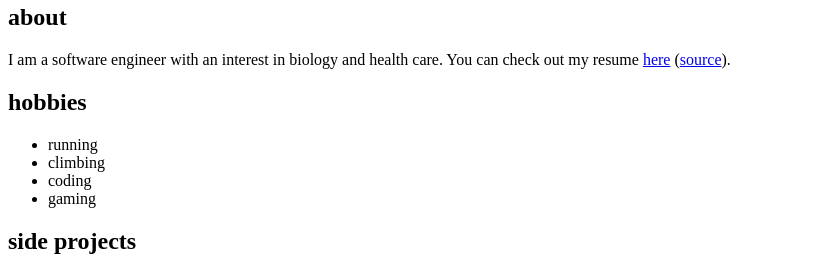
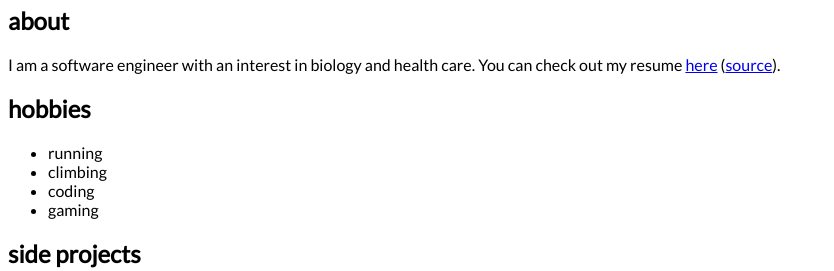
Before and after one commit to tneely/tneely.com, a plain HTML site: page index.html in a window 1280 px wide. Shown: the part 76-347 px from the top of the page, without its empty margins (0-834 px from the left). Drawn offline with Linux system fonts and the light colour scheme.

Commit message:
Use new font

```diff
--- a/index.html
+++ b/index.html
@@ -1,6 +1,6 @@
 <!DOCTYPE html>
 
-<html lang="en">
+<html lang="en" style="font-family: 'Lato', sans-serif;">
 
 <head>
   <meta charset="utf-8" />
```
